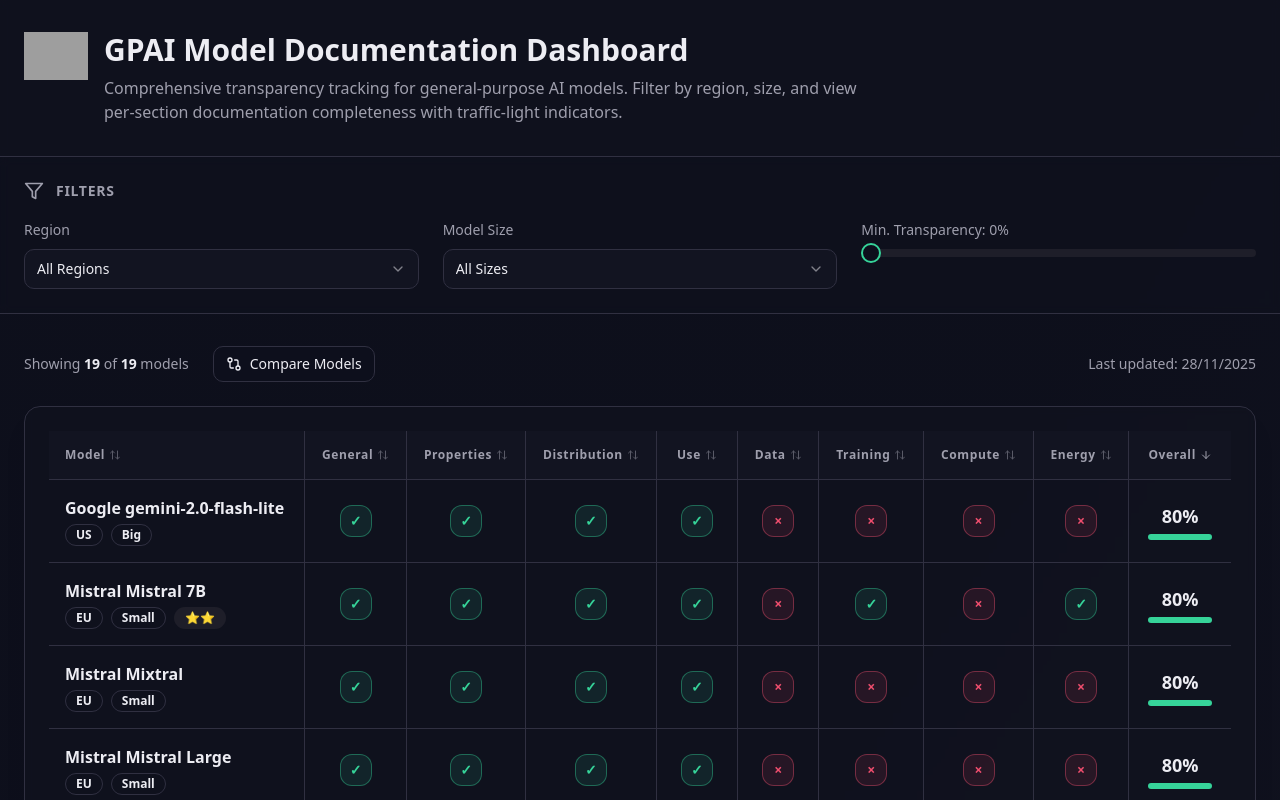
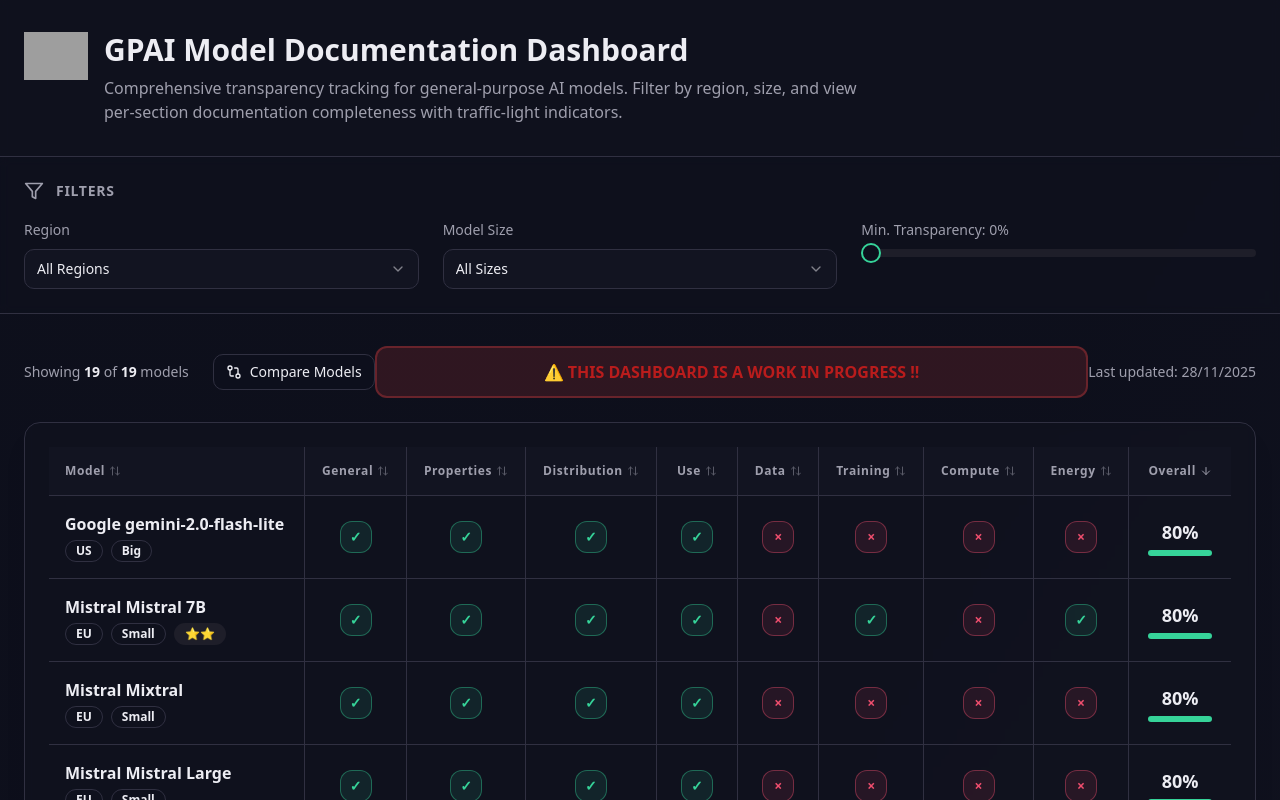
Before and after one commit to EziOzoani/gpai-model-form, a React (Vite) app in the folder site/: page / in a window 1280 px wide. Shown: the top 800 px of the page. Built offline with nearby package versions, Linux system fonts and the light colour scheme; grey boxes are pictures that could not be loaded; the HTML template or start-up script is replaced by a standard one.

Commit message:
warning banner

```diff
--- a/site/src/pages/Index.tsx
+++ b/site/src/pages/Index.tsx
@@ -229,6 +229,9 @@
               </Button>
             )}
           </div>
+          <div className="bg-red-500/15 border-2 border-red-500/30 text-red-700 dark:text-red-400 px-6 py-3 rounded-lg text-base font-semibold flex-1 text-center">
+            ⚠️ THIS DASHBOARD IS A WORK IN PROGRESS !!
+          </div>
           <div className="text-sm text-muted-foreground">
             Last updated: {lastUpdated ? new Date(lastUpdated).toLocaleDateString('en-GB') : 'Loading...'}
           </div>
--- a/site/src/pages/IndexEnhanced.tsx
+++ b/site/src/pages/IndexEnhanced.tsx
@@ -163,6 +163,9 @@
               </Link>
             )}
           </div>
+          <div className="bg-red-500/15 border-2 border-red-500/30 text-red-700 dark:text-red-400 px-6 py-3 rounded-lg text-base font-semibold flex-1 text-center">
+            ⚠️ THIS DASHBOARD IS A WORK IN PROGRESS !!
+          </div>
           <div className="text-sm text-muted-foreground">
             Last updated: {lastUpdated ? new Date(lastUpdated).toLocaleDateString('en-GB') : 'Loading...'}
           </div>
```
